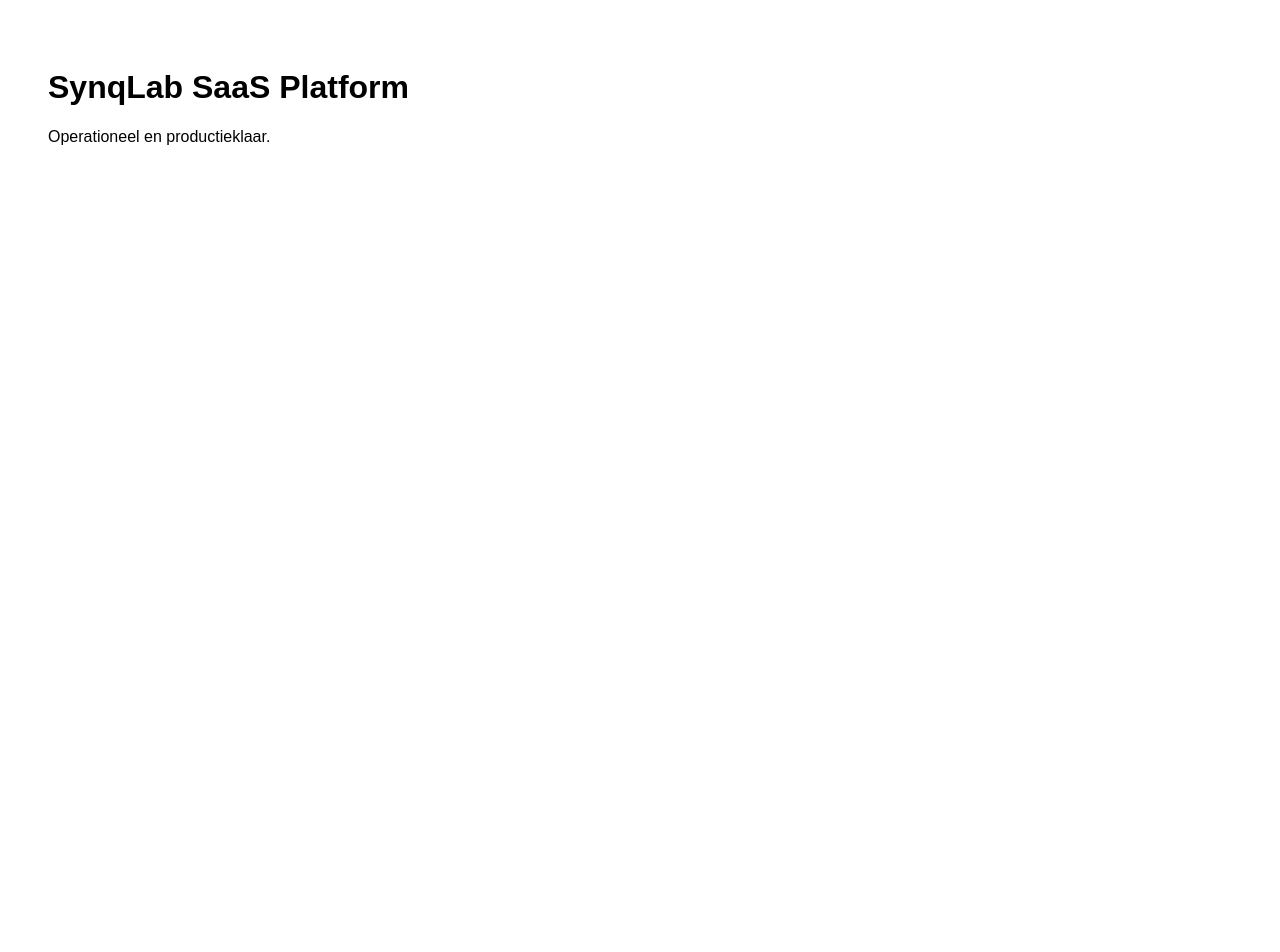
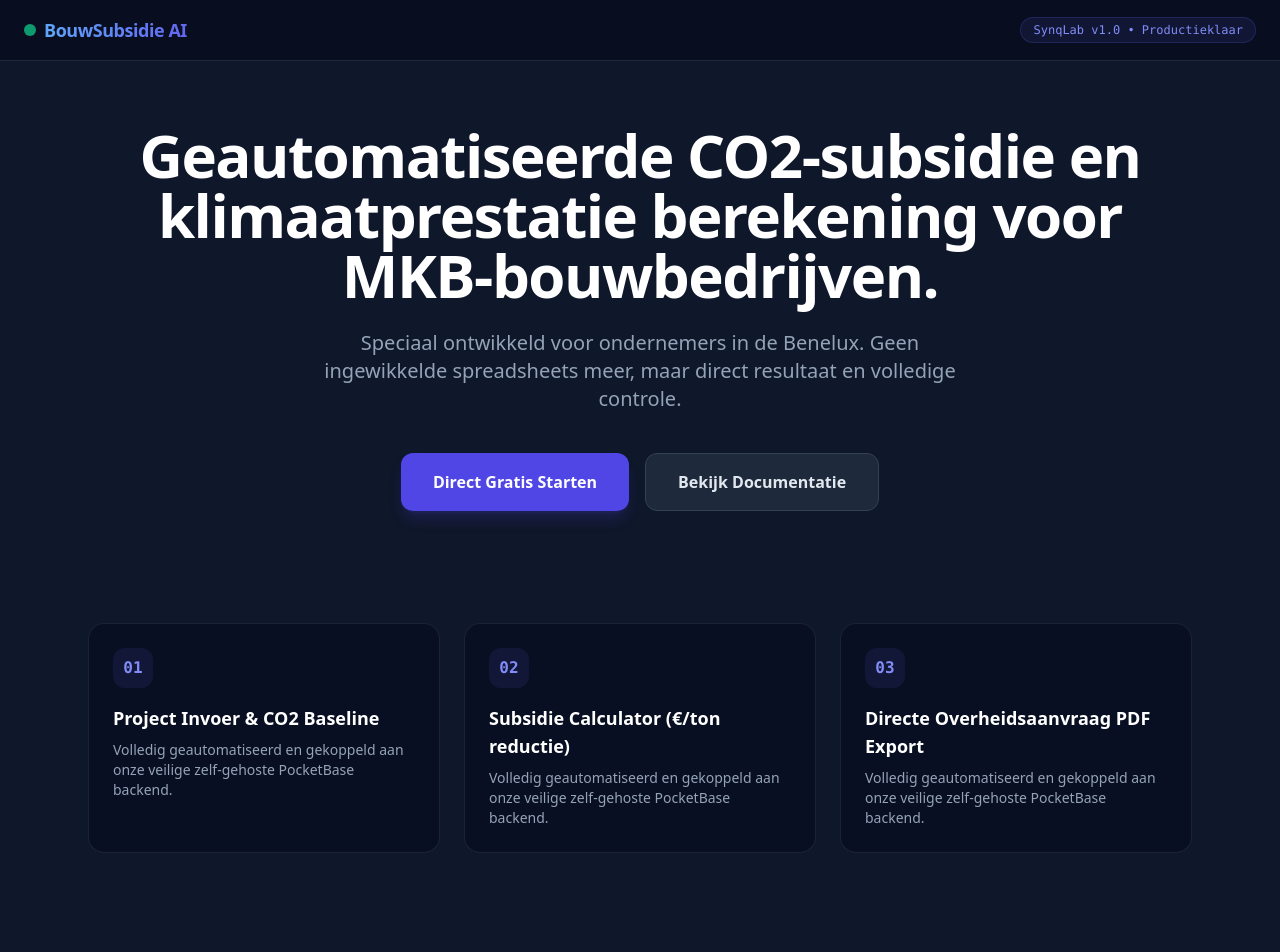
Before and after one commit to SynqLayer1/co2-bouw-app, a Next.js app: page / in a window 1280 px wide. Shown: the top 952 px of the page. Before the commit the page ends 800 px from the top, so only its background shows below. Built offline with nearby package versions, Linux system fonts and the light colour scheme.

Commit message:
feat: deploy rich modern UI landing page

```diff
--- a/app/page.tsx
+++ b/app/page.tsx
@@ -1,8 +1,58 @@
+import "./globals.css";
+
 export default function Home() {
   return (
-    <main style={{ padding: "40px", fontFamily: "sans-serif" }}>
-      <h1>SynqLab SaaS Platform</h1>
-      <p>Operationeel en productieklaar.</p>
+    <main className="min-h-screen bg-slate-900 text-white font-sans selection:bg-indigo-500 selection:text-white">
+      <header className="border-b border-slate-800 bg-slate-950/50 backdrop-blur sticky top-0 z-50 px-6 py-4 flex justify-between items-center">
+        <div className="flex items-center space-x-2">
+          <span className="w-3 h-3 bg-emerald-500 rounded-full animate-pulse"></span>
+          <span className="font-bold text-lg tracking-tight bg-gradient-to-r from-blue-400 to-indigo-500 bg-clip-text text-transparent">
+            BouwSubsidie AI
+          </span>
+        </div>
+        <span className="text-xs px-3 py-1 bg-indigo-500/10 text-indigo-400 rounded-full border border-indigo-500/20 font-mono">
+          SynqLab v1.0 • Productieklaar
+        </span>
+      </header>
+
+      <section className="max-w-6xl mx-auto px-6 py-16 text-center">
+        <h1 className="text-4xl md:text-6xl font-extrabold tracking-tight mb-6">
+          Geautomatiseerde CO2-subsidie en klimaatprestatie berekening voor MKB-bouwbedrijven.
+        </h1>
+        <p className="text-slate-400 text-lg md:text-xl max-w-2xl mx-auto mb-10">
+          Speciaal ontwikkeld voor ondernemers in de Benelux. Geen ingewikkelde spreadsheets meer, maar direct resultaat en volledige controle.
+        </p>
+        <div className="flex flex-col sm:flex-row justify-center gap-4">
+          <button className="px-8 py-4 bg-indigo-600 hover:bg-indigo-500 text-white font-semibold rounded-xl transition shadow-lg shadow-indigo-600/20">
+            Direct Gratis Starten
+          </button>
+          <button className="px-8 py-4 bg-slate-800 hover:bg-slate-700 text-slate-200 font-semibold rounded-xl transition border border-slate-700">
+            Bekijk Documentatie
+          </button>
+        </div>
+      </section>
+
+      <section className="max-w-6xl mx-auto px-6 py-12 grid md:grid-cols-3 gap-6">
+        <div className="p-6 bg-slate-950/40 border border-slate-800/80 rounded-2xl hover:border-slate-700 transition">
+          <div className="w-10 h-10 bg-indigo-500/10 rounded-xl flex items-center justify-center text-indigo-400 font-bold mb-4 font-mono">01</div>
+          <h3 className="font-semibold text-lg mb-2">Project Invoer & CO2 Baseline</h3>
+          <p className="text-slate-400 text-sm">Volledig geautomatiseerd en gekoppeld aan onze veilige zelf-gehoste PocketBase backend.</p>
+        </div>
+        <div className="p-6 bg-slate-950/40 border border-slate-800/80 rounded-2xl hover:border-slate-700 transition">
+          <div className="w-10 h-10 bg-indigo-500/10 rounded-xl flex items-center justify-center text-indigo-400 font-bold mb-4 font-mono">02</div>
+          <h3 className="font-semibold text-lg mb-2">Subsidie Calculator (€/ton reductie)</h3>
+          <p className="text-slate-400 text-sm">Volledig geautomatiseerd en gekoppeld aan onze veilige zelf-gehoste PocketBase backend.</p>
+        </div>
+        <div className="p-6 bg-slate-950/40 border border-slate-800/80 rounded-2xl hover:border-slate-700 transition">
+          <div className="w-10 h-10 bg-indigo-500/10 rounded-xl flex items-center justify-center text-indigo-400 font-bold mb-4 font-mono">03</div>
+          <h3 className="font-semibold text-lg mb-2">Directe Overheidsaanvraag PDF Export</h3>
+          <p className="text-slate-400 text-sm">Volledig geautomatiseerd en gekoppeld aan onze veilige zelf-gehoste PocketBase backend.</p>
+        </div>
+      </section>
+
+      <footer className="border-t border-slate-800 py-8 text-center text-slate-500 text-sm mt-20">
+        <p>© 2026 BouwSubsidie AI • Onderdeel van het SynqLayer Ecosysteem.</p>
+      </footer>
     </main>
   );
 }
```
